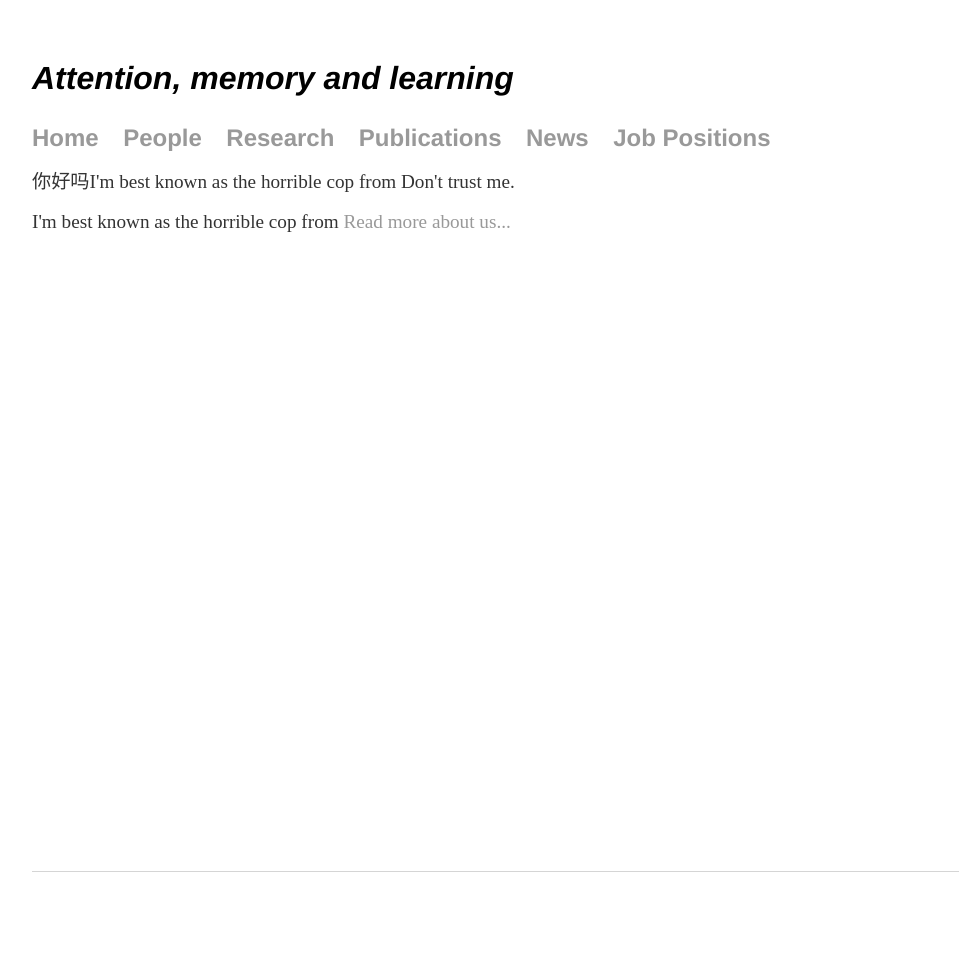
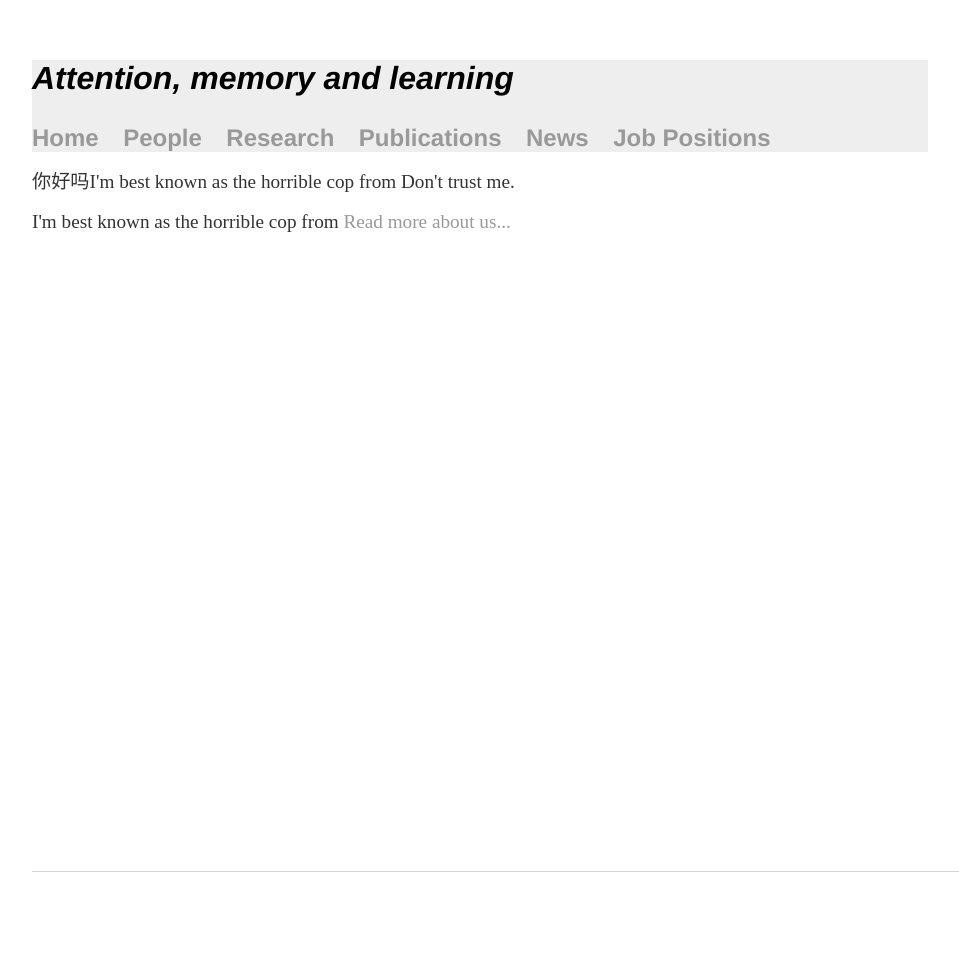
Before and after one commit to wangbenchi/wangbenchi.github.io, a Jekyll site: the page built from index.html, in a window 1280 px wide. Shown: the whole page, without its empty margins (160-1119 px from the left). Built offline with Jekyll 4.4.1, drawn with Linux system fonts in a browser that asks for light colours.

Commit message:
Update default.html

```diff
--- a/_layouts/default.html
+++ b/_layouts/default.html
@@ -7,7 +7,7 @@
 		<link rel="stylesheet" type="text/css" href="/css/main.css">
 	</head>
 	<body>
-		<nav style = "background-color:#EEEEE">
+		<nav style = "background-color:#EEEEEE">
 			<h1><i>Attention, memory and learning</i></h1>
     		<ul>
         		<li><a href="/">Home</a></li>
```
